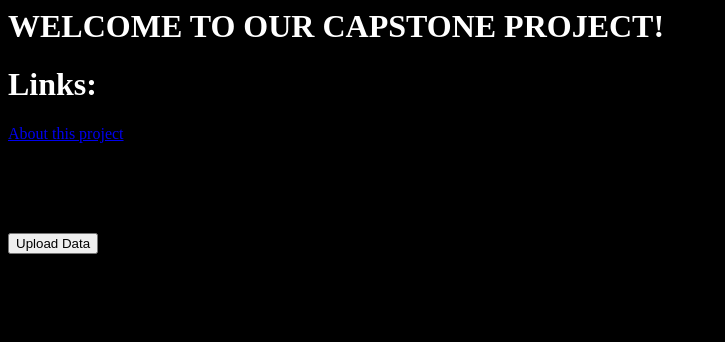
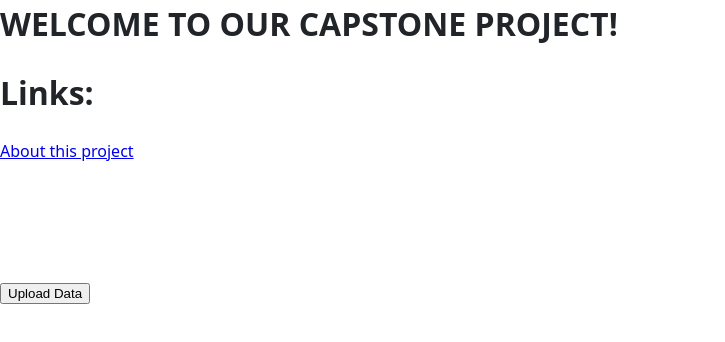
Before and after one commit to isobotka/SE4450-project-code, a plain HTML site: page GUI/index.html in a window 1280 px wide. Shown: the whole page, without its empty margins (0-725 px from the left). Drawn offline with Linux system fonts and the light colour scheme.

Commit message:
Style changes

```diff
--- a/GUI/index.css
+++ b/GUI/index.css
@@ -1,4 +1,57 @@
+@charset "UTF-8";
+/*!
+ * Bootstrap v5.0.0-beta1 (https://getbootstrap.com/)
+ * Copyright 2011-2020 The Bootstrap Authors
+ * Copyright 2011-2020 Twitter, Inc.
+ * Licensed under MIT (https://github.com/twbs/bootstrap/blob/main/LICENSE)
+ */
+:root {
+  --bs-blue: #0d6efd;
+  --bs-indigo: #6610f2;
+  --bs-purple: #6f42c1;
+  --bs-pink: #d63384;
+  --bs-red: #dc3545;
+  --bs-orange: #fd7e14;
+  --bs-yellow: #ffc107;
+  --bs-green: #198754;
+  --bs-teal: #20c997;
+  --bs-cyan: #0dcaf0;
+  --bs-white: #fff;
+  --bs-gray: #6c757d;
+  --bs-gray-dark: #343a40;
+  --bs-primary: #0d6efd;
+  --bs-secondary: #6c757d;
+  --bs-success: #198754;
+  --bs-info: #0dcaf0;
+  --bs-warning: #ffc107;
+  --bs-danger: #dc3545;
+  --bs-light: #f8f9fa;
+  --bs-dark: #212529;
+  --bs-font-sans-serif: system-ui, -apple-system, "Segoe UI", Roboto, "Helvetica Neue", Arial, "Noto Sans", "Liberation Sans", sans-serif, "Apple Color Emoji", "Segoe UI Emoji", "Segoe UI Symbol", "Noto Color Emoji";
+  --bs-font-monospace: SFMono-Regular, Menlo, Monaco, Consolas, "Liberation Mono", "Courier New", monospace;
+  --bs-gradient: linear-gradient(180deg, rgba(255, 255, 255, 0.15), rgba(255, 255, 255, 0));
+}
+
+*,
+*::before,
+*::after {
+  box-sizing: border-box;
+}
+
+@media (prefers-reduced-motion: no-preference) {
+  :root {
+    scroll-behavior: smooth;
+  }
+}
+
 body {
-    background-color: black;
-    color: white
+  margin: 0;
+  font-family: var(--bs-font-sans-serif);
+  font-size: 1rem;
+  font-weight: 400;
+  line-height: 1.5;
+  color: #212529;
+  background-color: #fff;
+  -webkit-text-size-adjust: 100%;
+  -webkit-tap-highlight-color: rgba(0, 0, 0, 0);
 }
--- a/GUI/index.html
+++ b/GUI/index.html
@@ -7,12 +7,6 @@
         <script src='index.js'></script>
 
         <link rel="stylesheet" type="text/css" href="index.css">
-
-        <style>
-            h1 {
-                color: white;
-            }
-        </style>
 
     </head>
 
```
